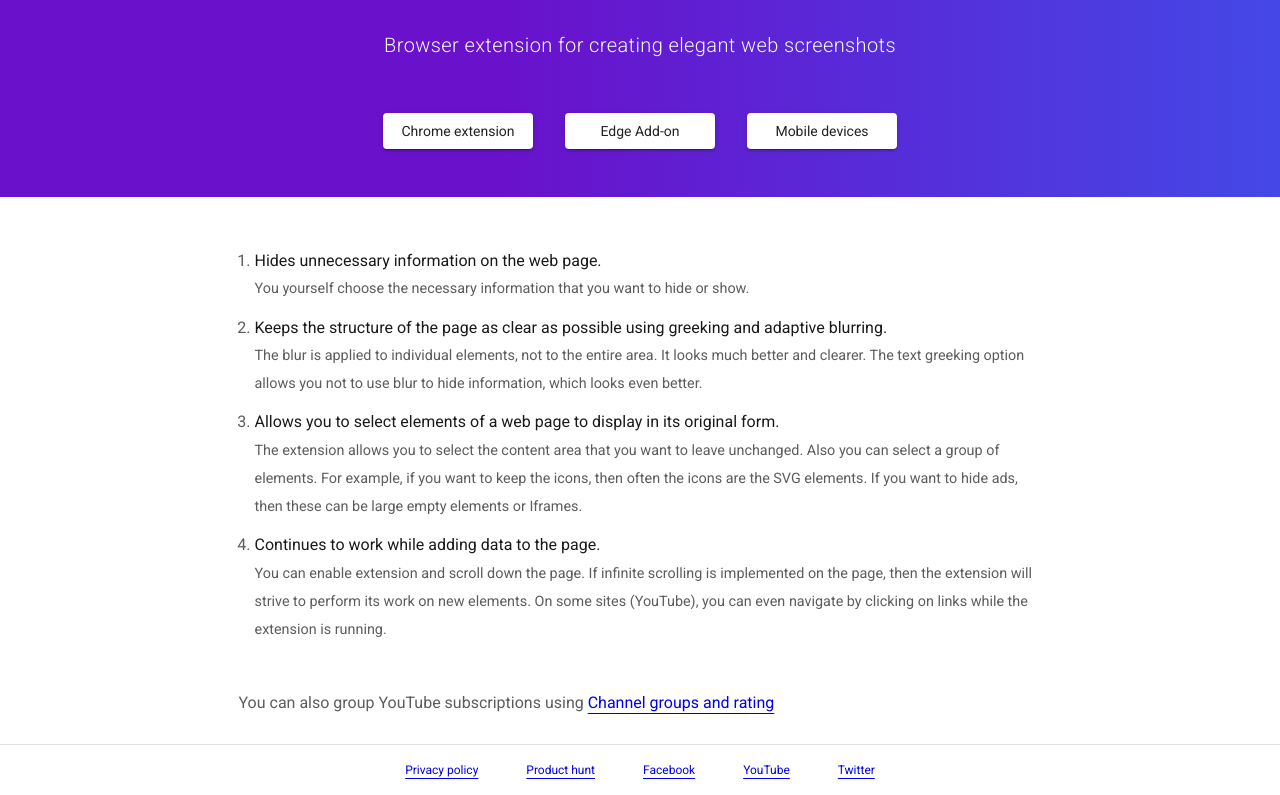
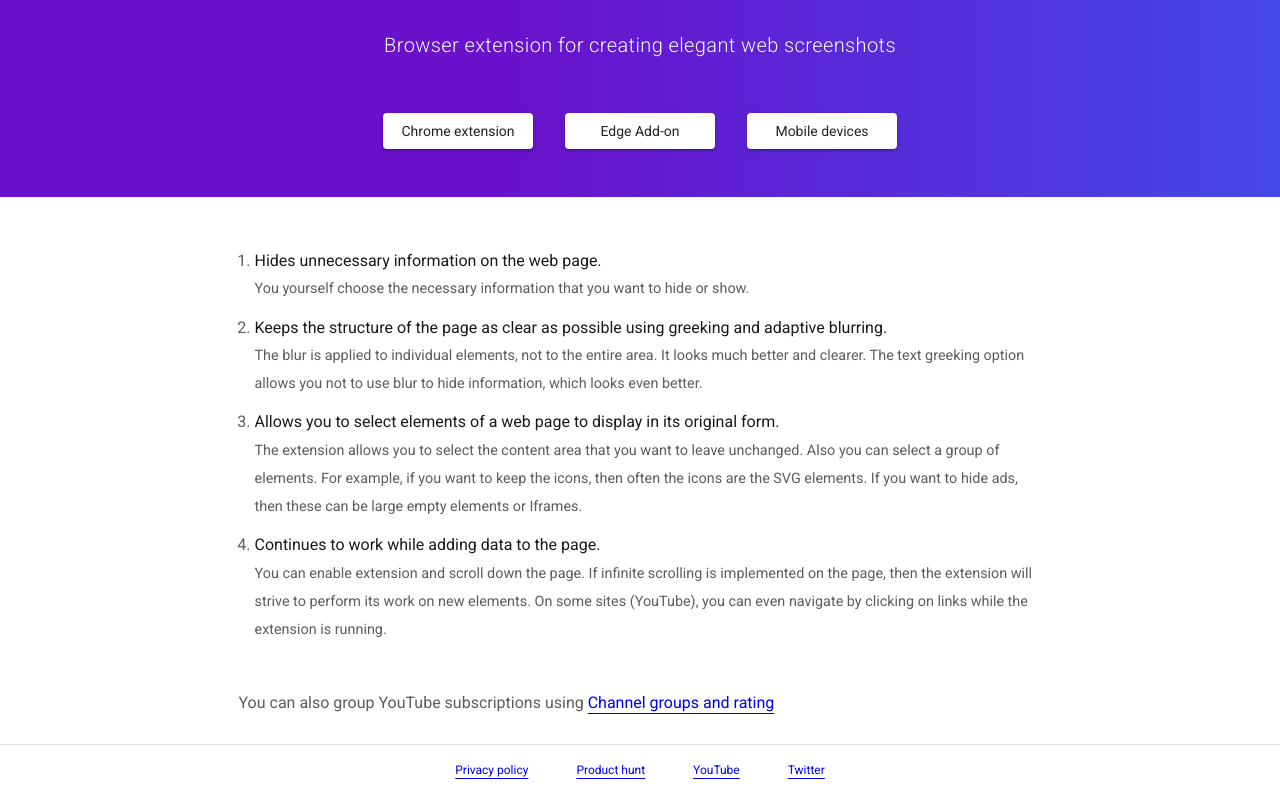
Before and after one commit to anton-voronov-a/greeked, an Angular app in the folder spa/: page / in a window 1280 px wide. Shown: the part 197-992 px from the top of the page. Built offline with nearby package versions, Linux system fonts and the light colour scheme; a web font is replaced by a local one.

Commit message:
removed link

```diff
--- a/spa/src/app/app.component.html
+++ b/spa/src/app/app.component.html
@@ -17,9 +17,6 @@
   <a href="https://www.producthunt.com/posts/greeked-and-blurred"
      title="Open in Product hunt"
      class="yp-footer-link">Product hunt</a>
-  <a href="https://www.facebook.com/greeked.and.blurred"
-     title="Open in Facebook"
-     class="yp-footer-link">Facebook</a>
   <a href="https://www.youtube.com/channel/UCtXueTSMr78MUpcsW0AtBzg"
      title="Open in YouTube"
      class="yp-footer-link">YouTube</a>
--- a/spa/src/app/share/share.component.ts
+++ b/spa/src/app/share/share.component.ts
@@ -54,12 +54,6 @@ export class ShareComponent {
   public transformedLinks: ProviderInfoViewModel[];
   private links: ProviderInfo[] = [
     {
-      url: 'https://www.facebook.com/sharer.php?u=[postUrl]',
-      name: 'Facebook',
-      description: 'Only the web address of the Greeked and blurred',
-      imageUrl: null
-    },
-    {
       url: 'https://twitter.com/share?url=[postUrl]&text=[postTitle]',
       name: 'Twitter',
       description: 'The web address and page title',
```
Also changed, not shown: 3 other files (tests, documents, lock files or other folders).
